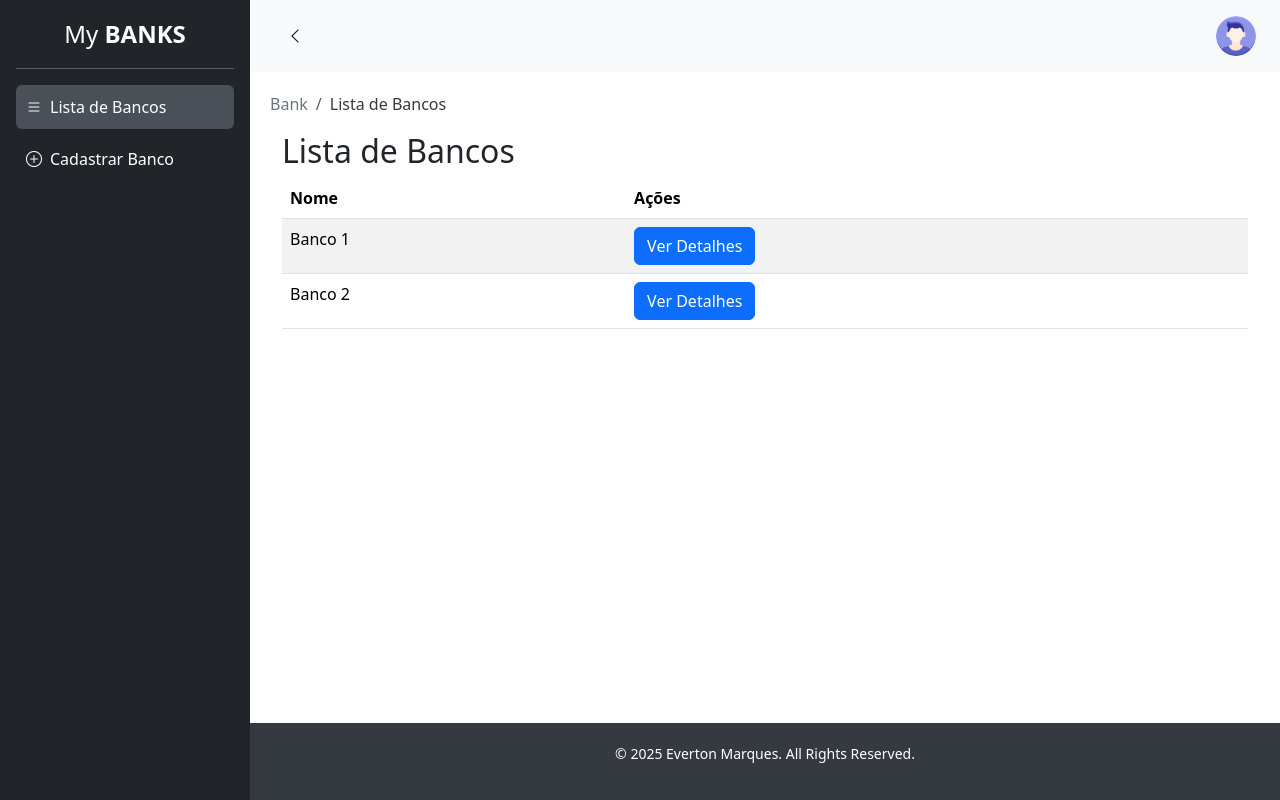
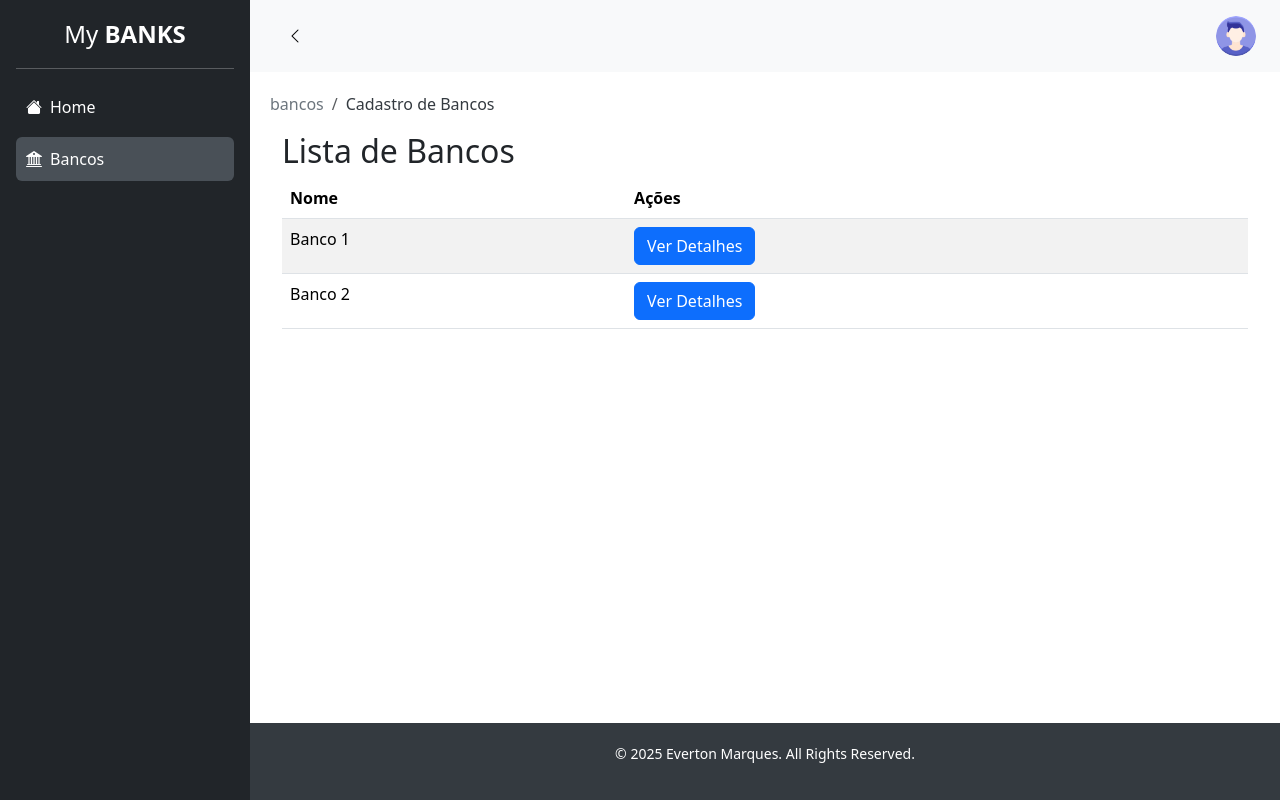
Before and after one commit to Everton-lacerda/list_banks, an Angular app: page /bank/list in a window 1280 px wide. Built offline with nearby package versions, Linux system fonts and the light colour scheme.

Commit message:
fix routes

```diff
--- a/src/app/app.routes.ts
+++ b/src/app/app.routes.ts
@@ -10,14 +10,14 @@ export const routes: Routes = [
   },
   {
     path: 'bank',
-    data: { breadcrumb: 'Bank' },
+    data: { breadcrumb: 'bancos' },
     children: [
       { path: '', redirectTo: 'list', pathMatch: 'full' },
       {
         path: 'list',
         loadComponent: () =>
           import('./bank/list/list.component').then((m) => m.ListComponent),
-        data: { breadcrumb: 'Lista de Bancos' },
+        data: { breadcrumb: 'Cadastro de Bancos' },
       },
       {
         path: 'details/:id',
--- a/src/app/shared/components/sidebar/sidebar.component.html
+++ b/src/app/shared/components/sidebar/sidebar.component.html
@@ -8,13 +8,13 @@
   <hr>
   <ul class="nav nav-pills flex-column mb-auto">
     <li class="nav-item">
-      <a routerLink="/bank/list" routerLinkActive="active" class="nav-link text-white d-flex align-items-center">
-        <i class="bi bi-list me-2"></i> <span class="nav-label" *ngIf="!isCollapsed">Lista de Bancos</span>
+      <a routerLink="/home" routerLinkActive="active" class="nav-link text-white d-flex align-items-center">
+        <i class="bi bi-house-fill me-2"></i> <span class="nav-label" *ngIf="!isCollapsed">Home</span>
       </a>
     </li>
     <li class="nav-item mt-2">
-      <a routerLink="/bank/register" routerLinkActive="active" class="nav-link text-white d-flex align-items-center">
-        <i class="bi bi-plus-circle me-2"></i> <span class="nav-label" *ngIf="!isCollapsed">Cadastrar Banco</span>
+      <a routerLink="/bank/list" routerLinkActive="active" class="nav-link text-white d-flex align-items-center">
+        <i class="bi bi-bank2 me-2"></i> <span class="nav-label" *ngIf="!isCollapsed">Bancos</span>
       </a>
     </li>
   </ul>
```
Also changed, not shown: src/app/shared/shared.module.ts (+7 -1 lines).
